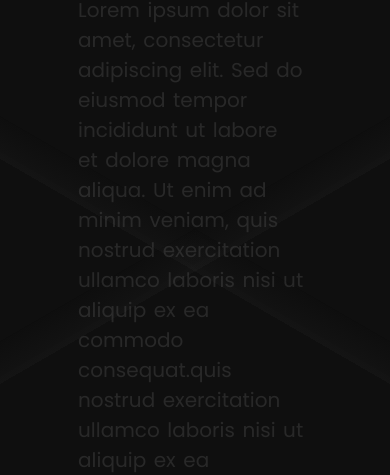
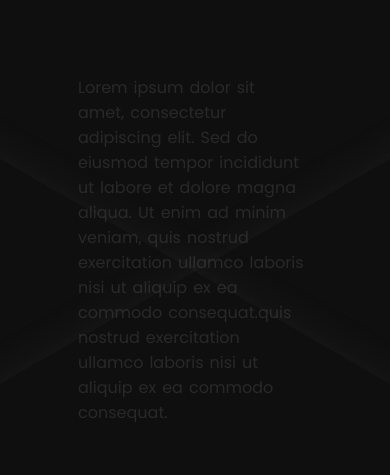
Before and after one commit to haneeshraj/candy-heist, a Next.js app: page / in a window 390 px wide. Shown: the part 1860-2335 px from the top of the page. Built offline with nearby package versions, Linux system fonts and the light colour scheme; a web font is replaced by a local one.

Commit message:
chore: minor scroll trigger adjustment on section 2 in home page

```diff
--- a/src/components/sections/Home/DescSection/DescSection.tsx
+++ b/src/components/sections/Home/DescSection/DescSection.tsx
@@ -50,7 +50,7 @@ const DescSection = () => {
         trigger: containerRef.current,
         scrub: true,
         start: "top-=50% top",
-        end: `+=${window.innerHeight / 1.6}`,
+        end: `+=${window.innerHeight / 1.54}`,
         markers: true,
       },
       opacity: 1,
--- a/src/components/sections/Home/DescSection/styles.module.scss
+++ b/src/components/sections/Home/DescSection/styles.module.scss
@@ -6,7 +6,7 @@
 
   &__container {
     width: 60%;
-    font-size: clamp(2rem, 2vw, 4rem);
+    font-size: clamp(1.6rem, 2vw, 4rem);
   }
 }
 
```
